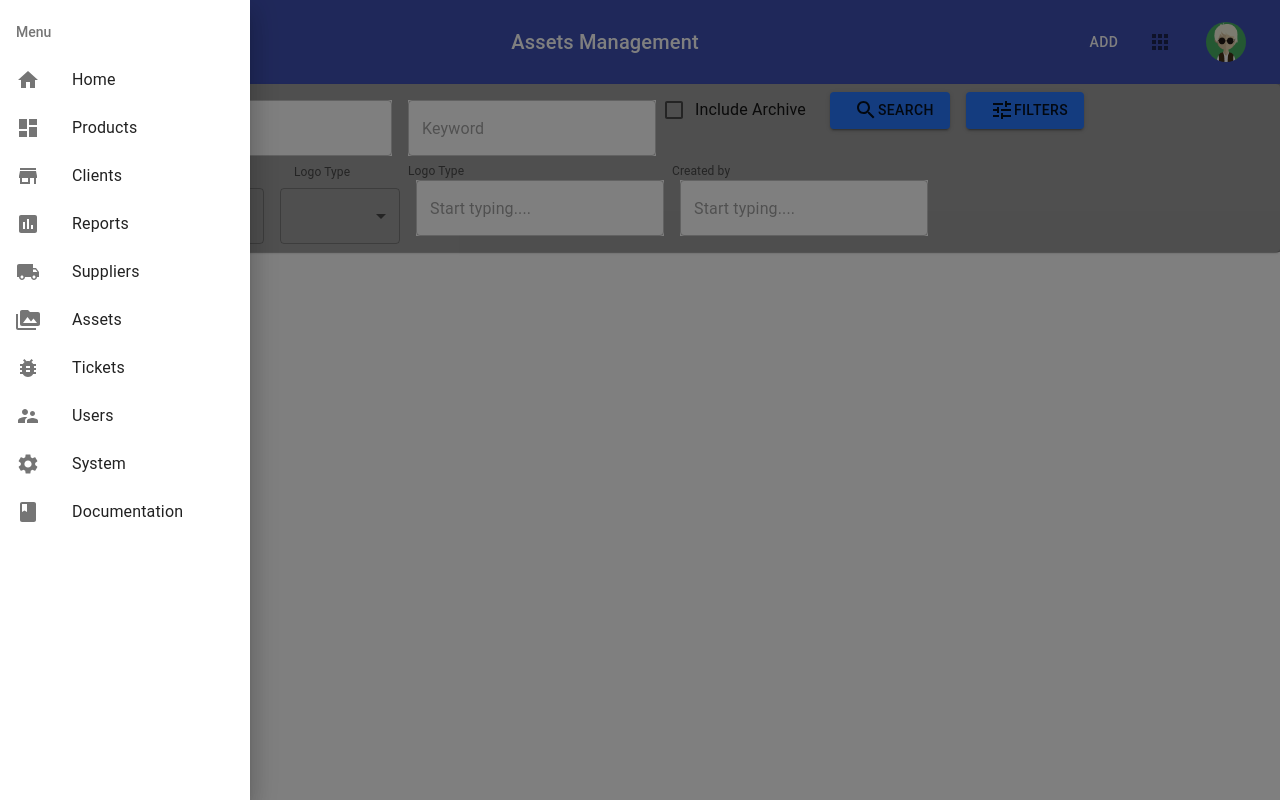
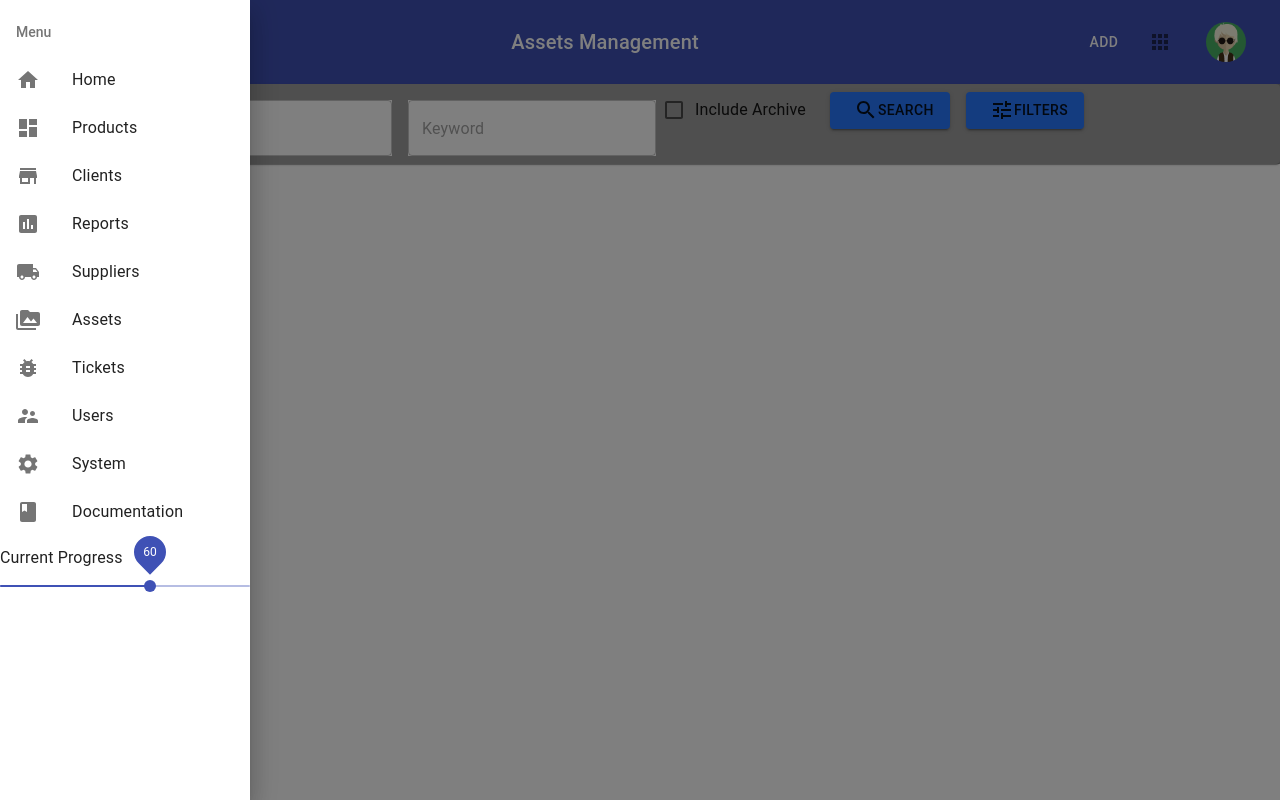
Before and after one commit to nishijain2512/Assets, a React (Create React App) app: page / in a window 1280 px wide. Both pictures are taken after a click on the button 98 px from the left and 42 px from the top of the page. Built offline with nearby package versions, Linux system fonts and the light colour scheme.

Commit message:
added Slider in sideNav

```diff
--- a/src/App.js
+++ b/src/App.js
@@ -31,10 +31,10 @@ class App extends Component {
   };
 
   toggleFilters =() => {
-    let previousState = {
+    let previousFiltersState = {
       ...this.state
     };
-    this.setState({isFiltersOpen: !previousState.isFiltersOpen});
+    this.setState({isFiltersOpen: !previousFiltersState.isFiltersOpen});
   };
 
   render() {
@@ -45,6 +45,7 @@ class App extends Component {
         <Paper>
             <SearchForm
               isFiltersOpen={this.state.isFiltersOpen}
+              onClickingFilters={this.toggleFilters}
               clientList={this.state.clientList}
               storeList={this.state.storeList}
               assetType={this.state.assetType}
--- a/src/mainPage/searchForm/searchForm.js
+++ b/src/mainPage/searchForm/searchForm.js
@@ -55,14 +55,11 @@ const SearchForm = (props) => {
 
     const classes = useStyles();
 
+    const [isFiltersClicked, setIsFiltersClicked] = React.useState(false);
     const [clientValues, setClientValues] = React.useState('');
     const [storeList, setstoreList] = React.useState('');
     const [assetType, setassetType] = React.useState('');
     const [logoType, setlogoType] = React.useState('');
-
-    // const [clientValues, setClientValues] = React.useState({
-    //     value:''
-    //   });
 
     function clientChangeHandler(event) {
         console.log(event.target.value);
@@ -104,6 +101,24 @@ const SearchForm = (props) => {
         );
     });
 
+    // function filtersButtonClicked(){
+    //     console.log('Filters button clicked');
+    //     console.log(isFiltersClicked)
+    //     if(!isFiltersClicked) {
+    //         console.log('inside if block');
+    //         searchForm = (
+    //             <Box>
+    //                 {defaultSearchForm}
+    //                 {filters}
+    //             </Box>
+    //         );
+    //     }else {
+    //         console.log('inside else block');
+    //         searchForm = {defaultSearchForm};
+    //     }
+    //     setIsFiltersClicked(!isFiltersClicked);
+    // }
+
     let defaultSearchForm = (
         <Box bgcolor="text.disabled">
             <FormControl variant="outlined" className={classes.formControl}>
@@ -135,11 +150,11 @@ const SearchForm = (props) => {
                 inputProps={{ 'aria-label': 'bare' }}
             />
             <FormControlLabel control={<Checkbox color="primary" />} label="Include Archive" />
-            <Button variant="contained" className={classes.button} onClick={() => console.log('Filters clicked')}>
+            <Button variant="contained" className={classes.button}>
                 <SearchIcon className={classes.leftIcon} />
                 Search
             </Button>
-            <Button variant="contained" color="default" className={classes.button}>
+            <Button variant="contained" color="default" className={classes.button} onClick={props.onClickingFilters}>
                 <TuneIcon className={classes.leftIcon} />
                 Filters
             </Button>
@@ -212,12 +227,22 @@ const SearchForm = (props) => {
         </Box>
     );
 
-    let searchForm = {defaultSearchForm};
-
+    let displaySearchForm = (
+        <Box>
+            {defaultSearchForm}
+        </Box>
+    )
+    if (props.isFiltersOpen){
+        displaySearchForm = (
+            <Box>
+            {defaultSearchForm}
+            {filters}
+        </Box>
+        )
+    }
     return(
         <Box>
-            {defaultSearchForm}
-            {filters}
+            {displaySearchForm}
         </Box>
     );
 }
--- a/src/navigation/sideNav.js
+++ b/src/navigation/sideNav.js
@@ -23,6 +23,10 @@ import ExpandMore from '@material-ui/icons/ExpandMore';
 import InboxIcon from '@material-ui/icons/MoveToInbox';
 import MailIcon from '@material-ui/icons/Mail';
 import Divider from '@material-ui/core/Divider';
+import Slider from '@material-ui/core/Slider';
+import Box from '@material-ui/core/Box';
+import Typography from '@material-ui/core/Typography';
+import Grid from '@material-ui/core/Grid';
 
 
 const useStyles = makeStyles(theme => ({
@@ -98,114 +102,16 @@ export default function SideNav(props) {
     <div>
       <Drawer open={props.isSideNavOpen} onClose={props.onClickingMenu}>
         {sideList('left')}
+        <Grid>
+            <Typography display="inline" align="left" variant="subtitle1">Current Progress</Typography>
+
+            <Slider
+              value={60}
+              valueLabelDisplay="on"
+              orientation="horizontal" />
+        </Grid>
+
       </Drawer>
     </div>
   );
 }
-
-
-// const drawerWidth = 240;
-
-// const styles = theme => ({
-//   drawer: {
-//     display: 'flex',
-//     width: drawerWidth,
-//     flexShrink: 0
-//   },
-//   drawerPaper: {
-//     width: drawerWidth,
-//   },
-//   drawerHeader: {
-//     display: 'flex',
-//     alignItems: 'center',
-//     padding: '0 8px',
-//     ...theme.mixins.toolbar,
-//     justifyContent: 'flex-end',
-//   },
-//   nested: {
-//     paddingLeft: theme.spacing(4),
-//   },
-// });
-
-// const sideNav = (props) => {
-
-//     // const [open, setOpen] = React.useState(true);
-
-//     // const handleClick = () => {
-//     //     setOpen(!open);
-//     // }
-
-//     return (
-//       <div>
-//         <Drawer
-//           className={classes.drawer}
-//           variant="persistent"
-//           anchor="left"
-//           open={isSideNavOpen}
-//           classes={{
-//             paper: classes.drawerPaper,
-//           }} >
-          // <List>
-          //   <ListSubheader>Menu</ListSubheader>
-          //   <ListItem button onClick={() => console.log('HOME clicked') }>
-          //       <ListItemIcon><Home /></ListItemIcon>
-          //       <ListItemText primary="Home" />
-          //   </ListItem>
-          //   <ListItem button onClick={() => console.log('PRODUCTS clicked')}>
-          //       <ListItemIcon><Dashboard /></ListItemIcon>
-          //       <ListItemText primary="Products" />
-          //       {open ? <ExpandLess /> : <ExpandMore />}
-          //   </ListItem>
-          //   <Collapse in={open} timeout="auto" unmountOnExit>
-          //       <List component="div" disablePadding>
-          //           <ListItem button className={classes.nested} onClick={() => console.log('New Product clicked')}>
-          //               <ListItemText primary="+ New Product" />
-          //           </ListItem>
-          //           <ListItem button className={classes.nested} onClick={() => console.log('Products clicked')}>
-          //               <ListItemText primary="Products" />
-          //           </ListItem>
-          //       </List>
-          //   </Collapse>
-          //   <ListItem button onClick={() => console.log('CLIENTS clicked')}>
-          //     <ListItemIcon><Store /></ListItemIcon>
-          //     <ListItemText primary="Clients" />
-          //     {open ? <ExpandLess /> : <ExpandMore />}
-          //   </ListItem>
-          //   <Collapse></Collapse>
-          //   <ListItem button onClick={() => console.log('REPORTS clicked') }>
-          //     <ListItemIcon><Assessment /></ListItemIcon>
-          //     <ListItemText primary="Reports" />
-          //   </ListItem>
-          //   <Collapse></Collapse>
-          //   <ListItem button onClick={() => console.log('SUPPLIERS clicked') }>
-          //     <ListItemIcon><LocalShippingIcon /></ListItemIcon>
-          //     <ListItemText primary="Suppliers" />
-          //   </ListItem>
-          //   <ListItem button onClick={() => console.log('ASSETS clicked') }>
-          //     <ListItemIcon><PermMedia /></ListItemIcon>
-          //     <ListItemText primary="Assets" />
-          //   </ListItem>
-          //   <Collapse></Collapse>
-          //   <ListItem button onClick={() => console.log('TICKETS clicked') }>
-          //     <ListItemIcon><BugReport /></ListItemIcon>
-          //     <ListItemText primary="Tickets" />
-          //   </ListItem>
-          //   <ListItem button onClick={() => console.log('USERS clicked') }>
-          //     <ListItemIcon><SupervisorAccountIcon /></ListItemIcon>
-          //     <ListItemText primary="Users" />
-          //   </ListItem>
-          //   <ListItem button onClick={() => console.log('SYSTEM clicked') }>
-          //     <ListItemIcon><Settings /></ListItemIcon>
-          //     <ListItemText primary="System" />
-          //   </ListItem>
-          //   <ListItem button onClick={() => console.log('DOCUMENTATION clicked') }>
-          //     <ListItemIcon><Class /></ListItemIcon>
-          //     <ListItemText primary="Documentation" />
-          //   </ListItem>
-          // </List>
-//         </Drawer>
-//       </div>
-//     )
-// }
-
-// export default sideNav;
```
